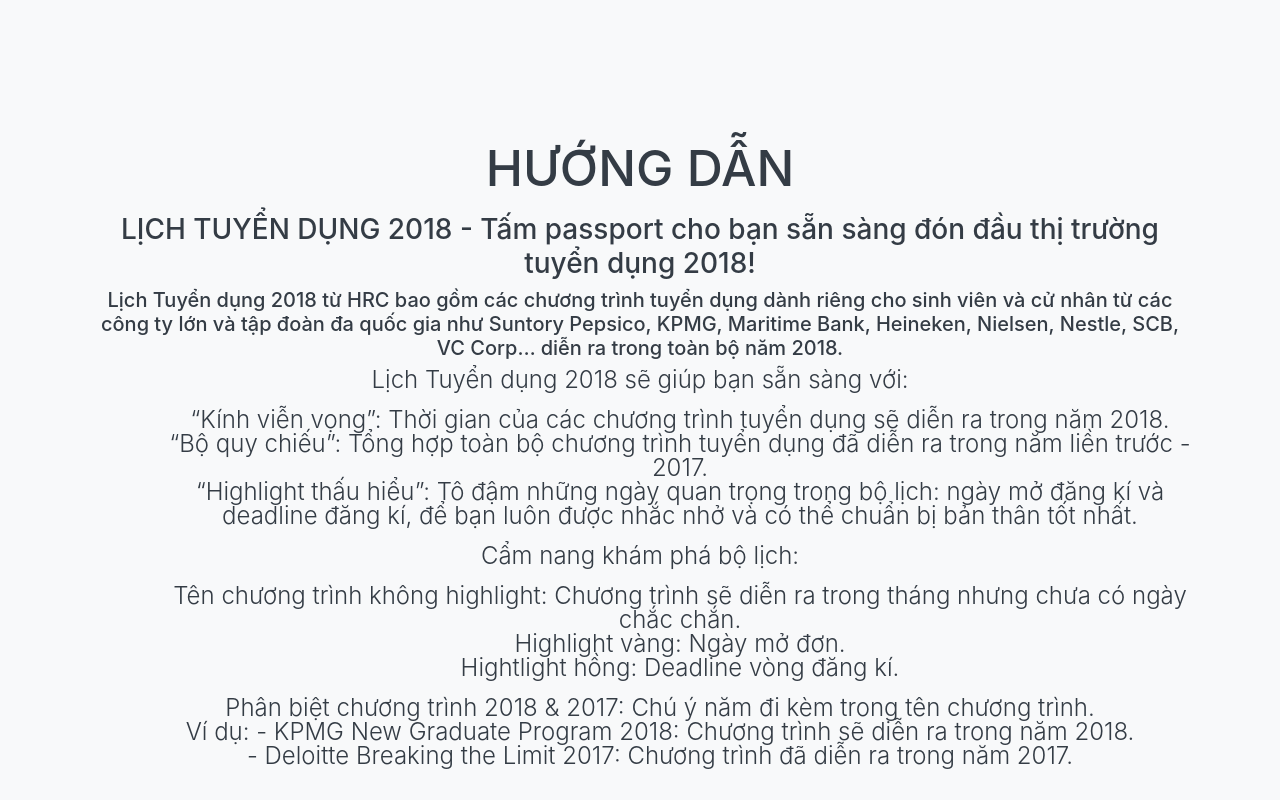
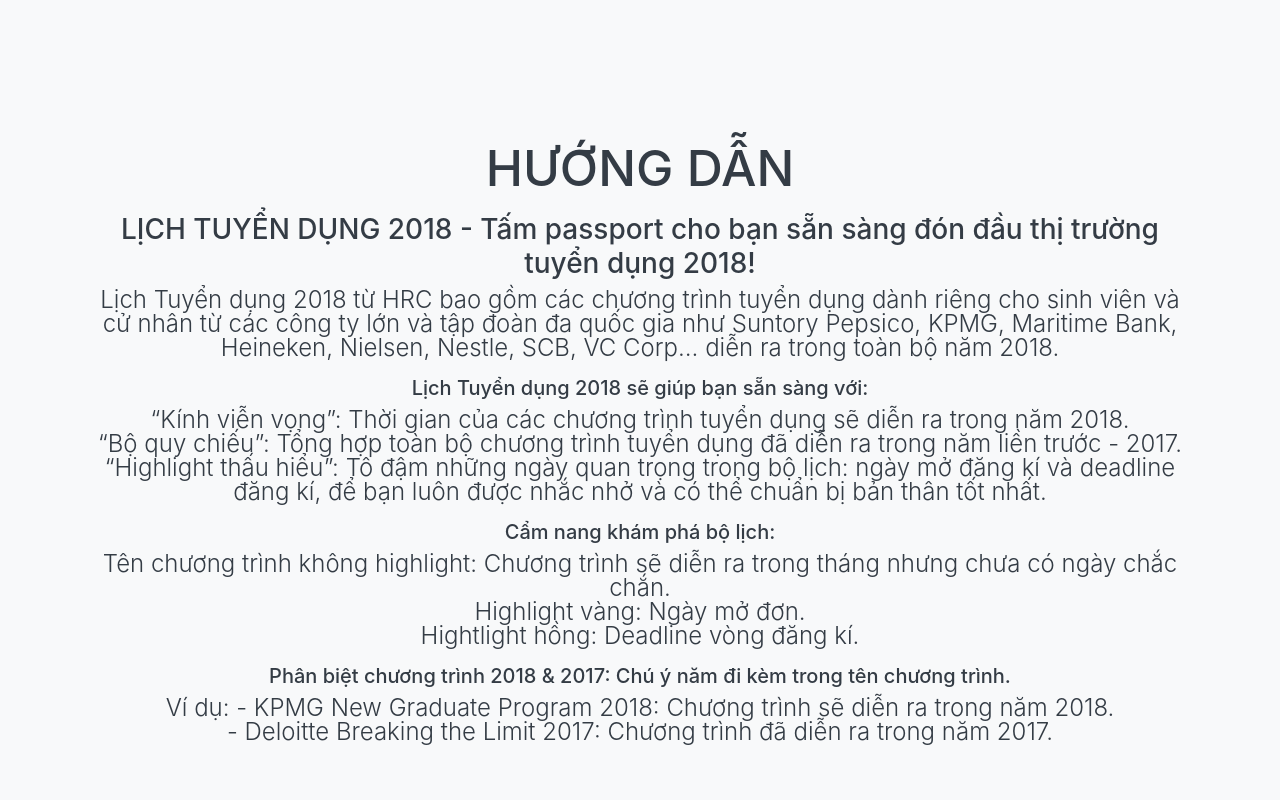
Before and after one commit to tuandt56/calendar.github.io, a website with bundled scripts: page index.html in a window 1280 px wide. Shown: the part 740-1540 px from the top of the page. Built offline with nearby package versions, Linux system fonts and the light colour scheme; a web font is replaced by a local one.

Commit message:
huongdanm

```diff
--- a/index.html
+++ b/index.html
@@ -70,23 +70,22 @@
   <h2 class="section-heading text-uppercase">hướng dẫn</h2>
   <h3> LỊCH TUYỂN DỤNG 2018 - Tấm passport cho bạn sẵn sàng đón đầu thị trường tuyển dụng 2018!</h3>
 
-<h5>Lịch Tuyển dụng 2018 từ HRC bao gồm các chương trình tuyển dụng dành riêng cho sinh viên và cử nhân từ các công ty lớn và tập đoàn đa quốc gia như Suntory Pepsico, KPMG, Maritime Bank, Heineken, Nielsen, Nestle, SCB, VC Corp… diễn ra trong toàn bộ năm 2018.
+<p>Lịch Tuyển dụng 2018 từ HRC bao gồm các chương trình tuyển dụng dành riêng cho sinh viên và cử nhân từ các công ty lớn và tập đoàn đa quốc gia như Suntory Pepsico, KPMG, Maritime Bank, Heineken, Nielsen, Nestle, SCB, VC Corp… diễn ra trong toàn bộ năm 2018.
 
-</h5>Lịch Tuyển dụng 2018 sẽ giúp bạn sẵn sàng với:<p>
-<ul>
-<ol>“Kính viễn vọng”: Thời gian của các chương trình tuyển dụng sẽ diễn ra trong năm 2018.</ol>
-<ol>“Bộ quy chiếu”: Tổng hợp toàn bộ chương trình tuyển dụng đã diễn ra trong năm liền trước - 2017.</ol>
-<ol>“Highlight thấu hiểu”: Tô đậm những ngày quan trọng trong bộ lịch: ngày mở đăng kí và deadline đăng kí, để bạn luôn được nhắc nhở và có thể chuẩn bị bản thân tốt nhất.</ol>
-</ul></p>
-<p>
-Cẩm nang khám phá bộ lịch:</br><ul>
-<ol>Tên chương trình không highlight: Chương trình sẽ diễn ra trong tháng nhưng chưa có ngày chắc chắn.</ol>
-<ol>Highlight vàng: Ngày mở đơn.</ol>
-<ol>Hightlight hồng: Deadline vòng đăng kí.</ol></p>
+</p><h5>Lịch Tuyển dụng 2018 sẽ giúp bạn sẵn sàng với:</h5><p>
+“Kính viễn vọng”: Thời gian của các chương trình tuyển dụng sẽ diễn ra trong năm 2018.</br>
+“Bộ quy chiếu”: Tổng hợp toàn bộ chương trình tuyển dụng đã diễn ra trong năm liền trước - 2017.</br>
+“Highlight thấu hiểu”: Tô đậm những ngày quan trọng trong bộ lịch: ngày mở đăng kí và deadline đăng kí, để bạn luôn được nhắc nhở và có thể chuẩn bị bản thân tốt nhất.</br>
+<h5>
 
-<p>
-Phân biệt chương trình 2018 & 2017: Chú ý năm đi kèm trong tên chương trình.</br>
-	Ví dụ: - KPMG New Graduate Program 2018: Chương trình sẽ diễn ra trong năm 2018.</br>
+Cẩm nang khám phá bộ lịch:</h5><p>
+Tên chương trình không highlight: Chương trình sẽ diễn ra trong tháng nhưng chưa có ngày chắc chắn.</br>
+Highlight vàng: Ngày mở đơn.</br>
+Hightlight hồng: Deadline vòng đăng kí.</p>
+
+<h5>
+Phân biệt chương trình 2018 & 2017: Chú ý năm đi kèm trong tên chương trình.</h5>
+	<P>Ví dụ: - KPMG New Graduate Program 2018: Chương trình sẽ diễn ra trong năm 2018.</br>
 	          -  Deloitte	Breaking the Limit 2017: Chương trình đã diễn ra trong năm 2017.</p>
 
 </div></div></div>
```
